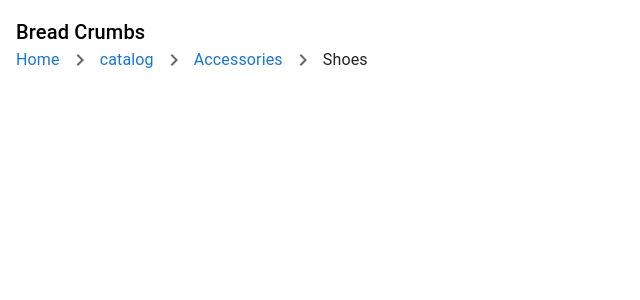
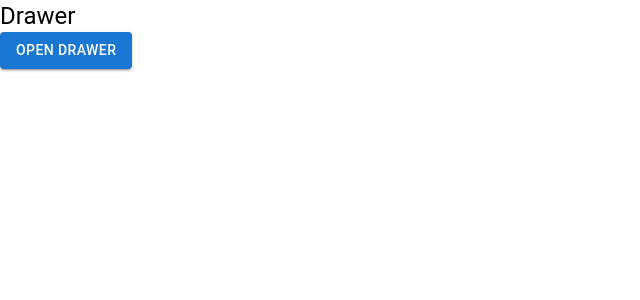
Before and after one commit to tehaamhashmi7/Everything-in-Material-UI, a React (Create React App) app: page / in a window 1280 px wide. Shown: the top 300 px of the page, without its empty margins (0-640 px from the left). Built offline with nearby package versions, Linux system fonts and the light colour scheme.

Commit message:
Drawer Component

```diff
--- a/src/App.tsx
+++ b/src/App.tsx
@@ -1,7 +1,5 @@
 import React from 'react';
 import './App.css';
-import LinksTag from './components/17-LinksTag';
-import BreadCrumbComponent from './components/18-BreadCrumbComponent';
 // import MuiTypography from './components/MuiTypography';
 // import Buttons from './components/2-Buttons';
 // import Textfield from './components/3-textfield';
@@ -18,6 +16,9 @@ import BreadCrumbComponent from './components/18-BreadCrumbComponent';
 // import AccordionComponent from './components/14-AccordionComponent';
 // import Imglist from './components/15-imglist';
 // import NavbarComp from './components/16-NavbarComp';
+// import LinksTag from './components/17-LinksTag';
+// import BreadCrumbComponent from './components/18-BreadCrumbComponent';
+import DrawerComponent from './components/19-DrawerComponent';
 
 function App() {
   return (
@@ -39,7 +40,8 @@ function App() {
       {/* <Imglist /> */}
       {/* <NavbarComp /> */}
       {/* <LinksTag /> */}
-      <BreadCrumbComponent />
+      {/* <BreadCrumbComponent /> */}
+      <DrawerComponent />
     </div>
   );
 }
--- /dev/null
+++ b/src/components/19-DrawerComponent.tsx
@@ -0,0 +1,19 @@
+import { Box, Button, Drawer, Typography } from '@mui/material'
+import React, { useState } from 'react'
+
+function DrawerComponent() {
+    const [isDrawerOpen, setDrawer] = useState(false)
+  return (
+    <Box>
+        <Typography variant='h5'>Drawer</Typography>
+        <Button variant='contained' onClick={() => setDrawer(!isDrawerOpen)}>Open Drawer</Button>
+        <Drawer anchor='left' open={isDrawerOpen} onClose={() => setDrawer(false)}>
+            <Box p={2} width='250px' textAlign='center' role='presentation'>
+                <Typography variant='h6'>Drawer</Typography>
+            </Box>
+        </Drawer>
+    </Box>
+  )
+}
+
+export default DrawerComponent
```
